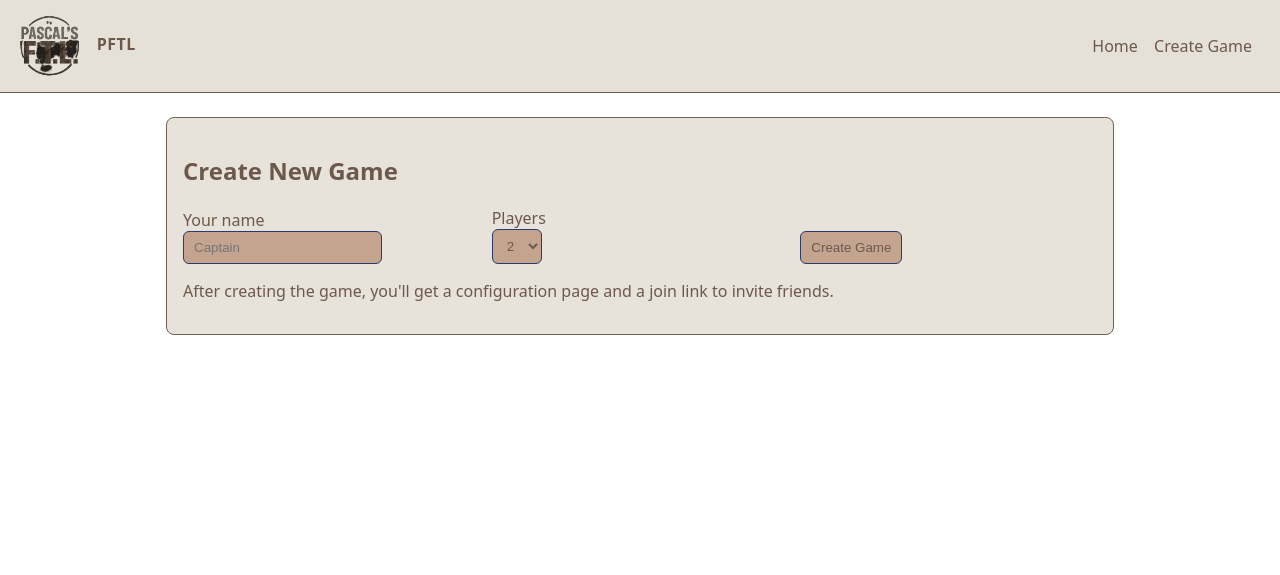
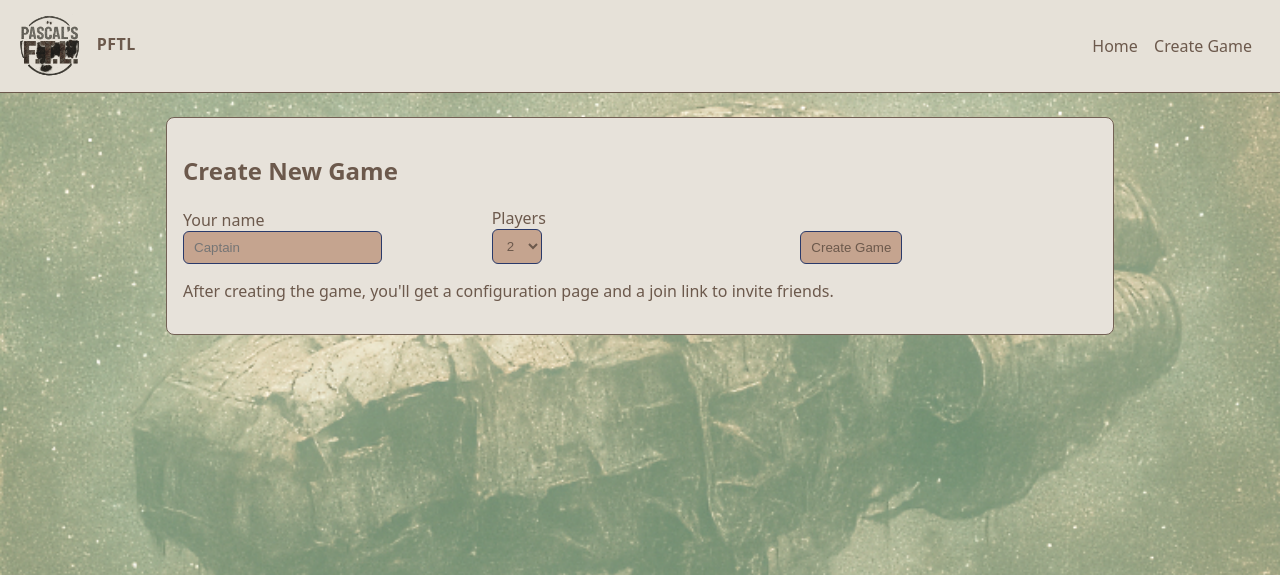
Before and after one commit to vincentdavis/PascalFTL, a FastAPI app: page /create in a window 1280 px wide. Shown: the top 575 px of the page. Run offline with FastAPI, Linux system fonts and the light colour scheme; some libraries are stand-ins or nearby versions.

Commit message:
Add background image

```diff
--- a/app/templates/base.html
+++ b/app/templates/base.html
@@ -8,7 +8,17 @@
     <style>
         :root { --bg: #ffffff; --fg: #6c594c; --muted: #6c594c; --acc: #6c594c; --card: #e7e2da; }
         * { box-sizing: border-box; }
-        body { margin:0; font-family: system-ui, -apple-system, Segoe UI, Roboto, Ubuntu, Cantarell, Noto Sans, Helvetica, Arial, "Apple Color Emoji", "Segoe UI Emoji"; background: var(--bg); color: var(--fg); }
+        body {
+            margin: 0;
+            font-family: system-ui, -apple-system, Segoe UI, Roboto, Ubuntu, Cantarell, Noto Sans, Helvetica, Arial, "Apple Color Emoji", "Segoe UI Emoji";
+            color: var(--fg);
+            background-color: var(--bg);
+            background-image: url('/templates/images/pascals_ftl_ship_background.png');
+            background-size: cover;
+            background-repeat: no-repeat;
+            background-attachment: fixed;
+            background-position: center center;
+        }
         a { color: var(--acc); text-decoration: none; }
         header { background: #e6e1d8; border-bottom: 1px solid #6c594c; padding: 12px 16px; display:flex; align-items:center; justify-content:space-between; }
         .brand { font-weight: 700; letter-spacing: .5px; }
```
